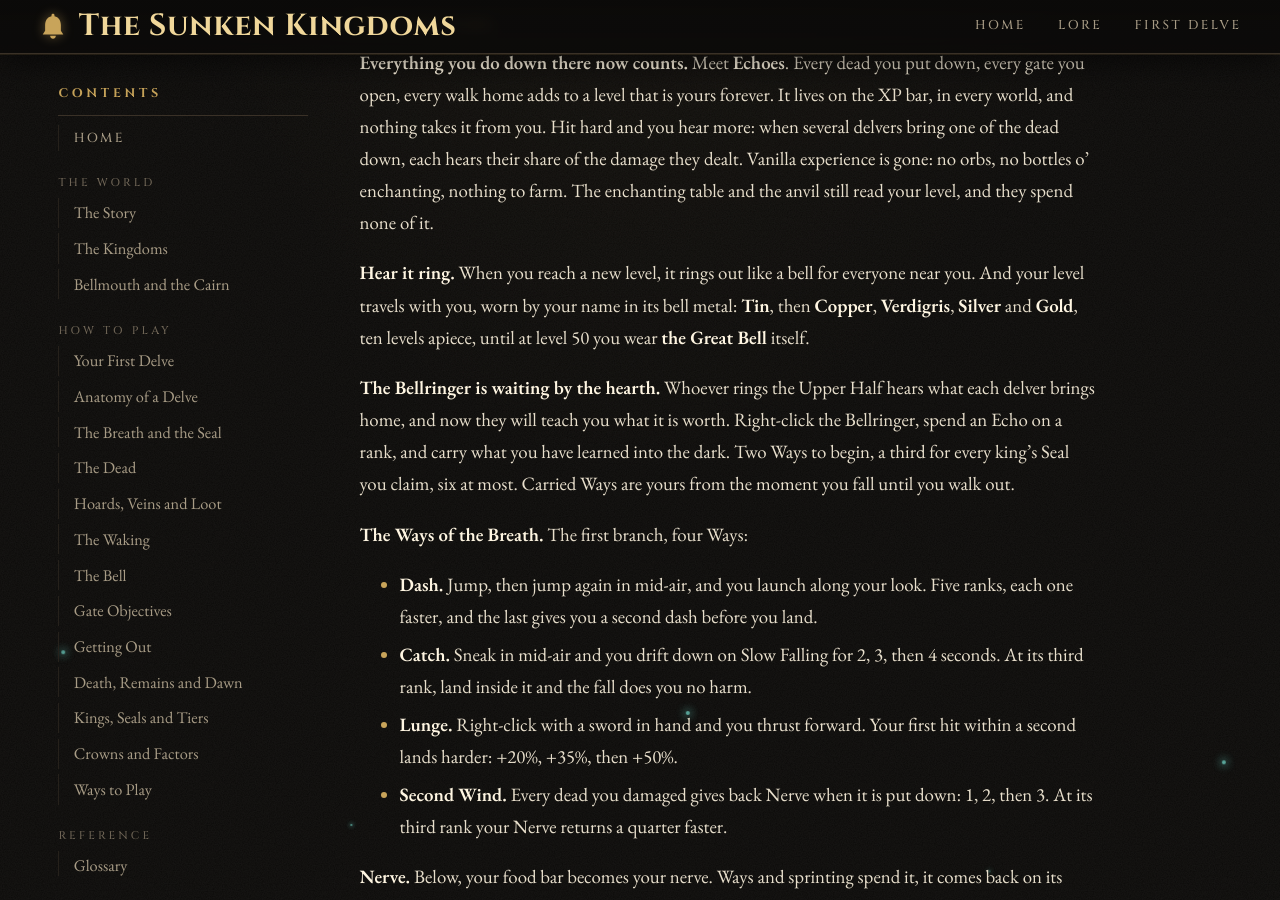
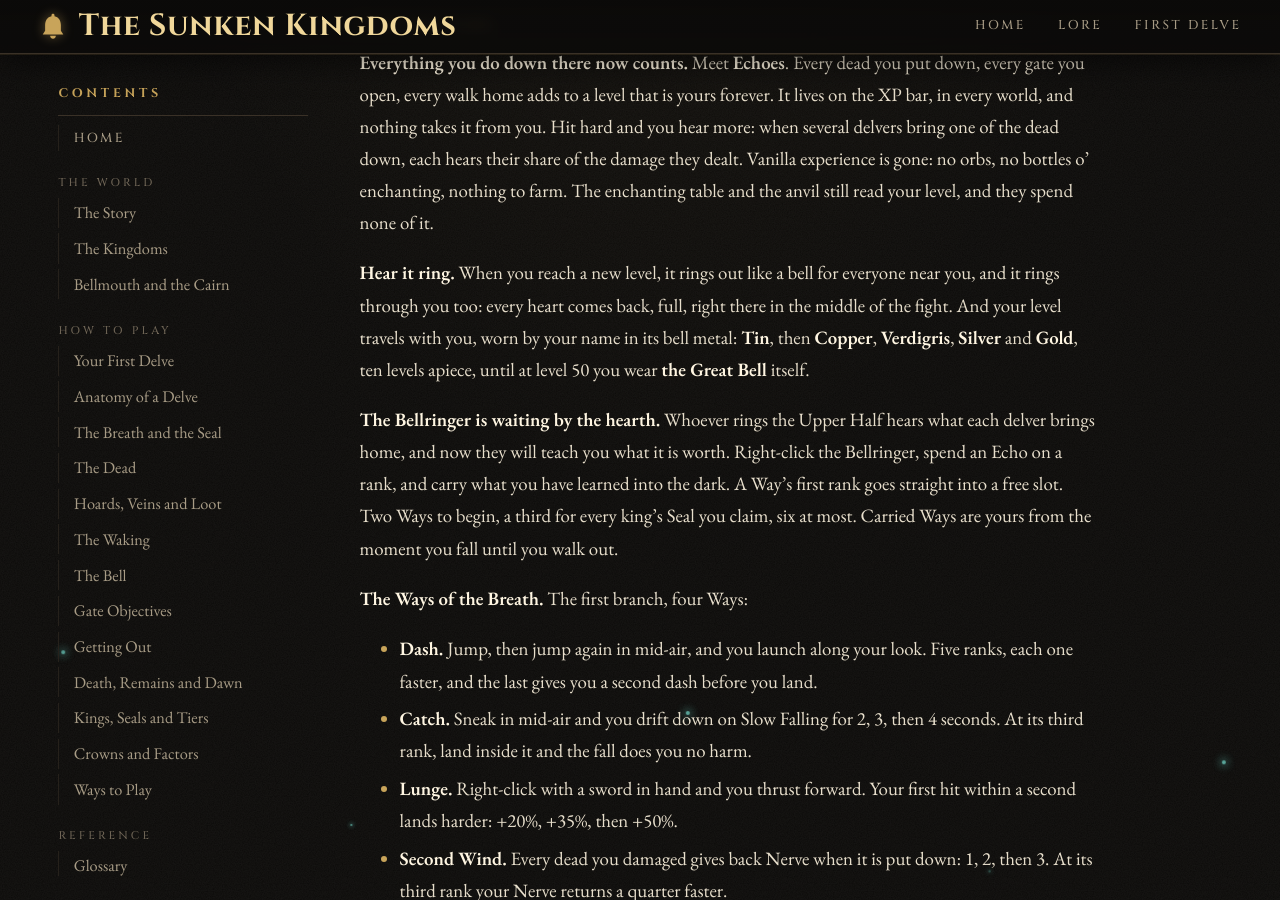
Before and after one commit to myzticbean/Project-Sunken-Kingdoms-Wiki, a Jekyll site: the page built from Patch-Notes.md, in a window 1280 px wide and 900 px high, scrolled down 518 px. Built offline with Jekyll 4.4.1, drawn with Linux system fonts in a browser that asks for light colours; some web fonts are replaced; our own code applies the rules of GitHub Pages for plain Markdown files.

Commit message:
Patch notes: a level-up heals, a first rank carries itself

```diff
--- a/Patch-Notes.md
+++ b/Patch-Notes.md
@@ -17,14 +17,16 @@ the dead down, each hears their share of the damage they dealt. Vanilla experien
 orbs, no bottles o' enchanting, nothing to farm. The enchanting table and the anvil still read your
 level, and they spend none of it.
 
-**Hear it ring.** When you reach a new level, it rings out like a bell for everyone near you. And
+**Hear it ring.** When you reach a new level, it rings out like a bell for everyone near you, and
+it rings through you too: every heart comes back, full, right there in the middle of the fight. And
 your level travels with you, worn by your name in its bell metal: **Tin**, then **Copper**,
 **Verdigris**, **Silver** and **Gold**, ten levels apiece, until at level 50 you wear **the Great
 Bell** itself.
 
 **The Bellringer is waiting by the hearth.** Whoever rings the Upper Half hears what each delver
 brings home, and now they will teach you what it is worth. Right-click the Bellringer, spend an Echo
-on a rank, and carry what you have learned into the dark. Two Ways to begin, a third for every king's
+on a rank, and carry what you have learned into the dark. A Way's first rank goes straight into a
+free slot. Two Ways to begin, a third for every king's
 Seal you claim, six at most. Carried Ways are yours from the moment you fall until you walk out.
 
 **The Ways of the Breath.** The first branch, four Ways:
```
